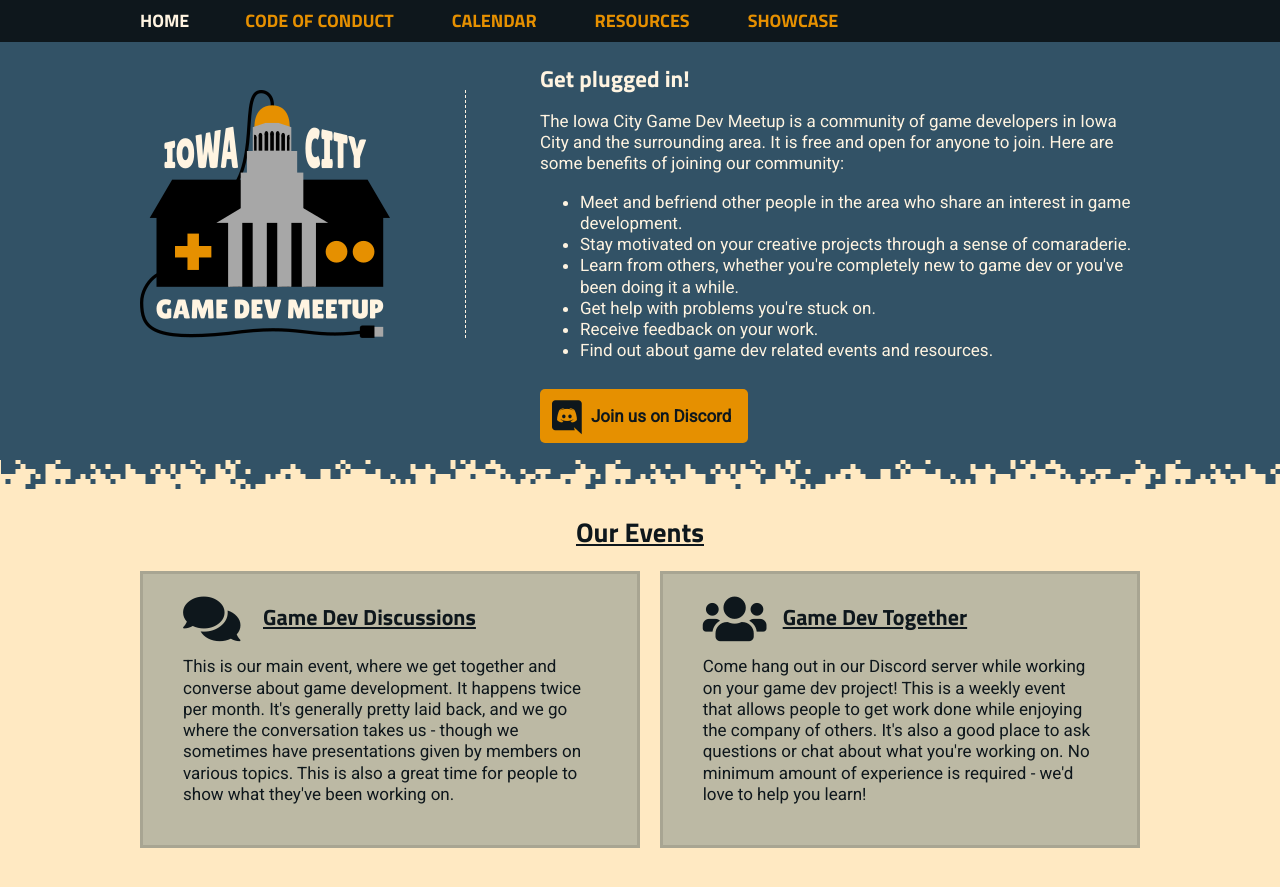
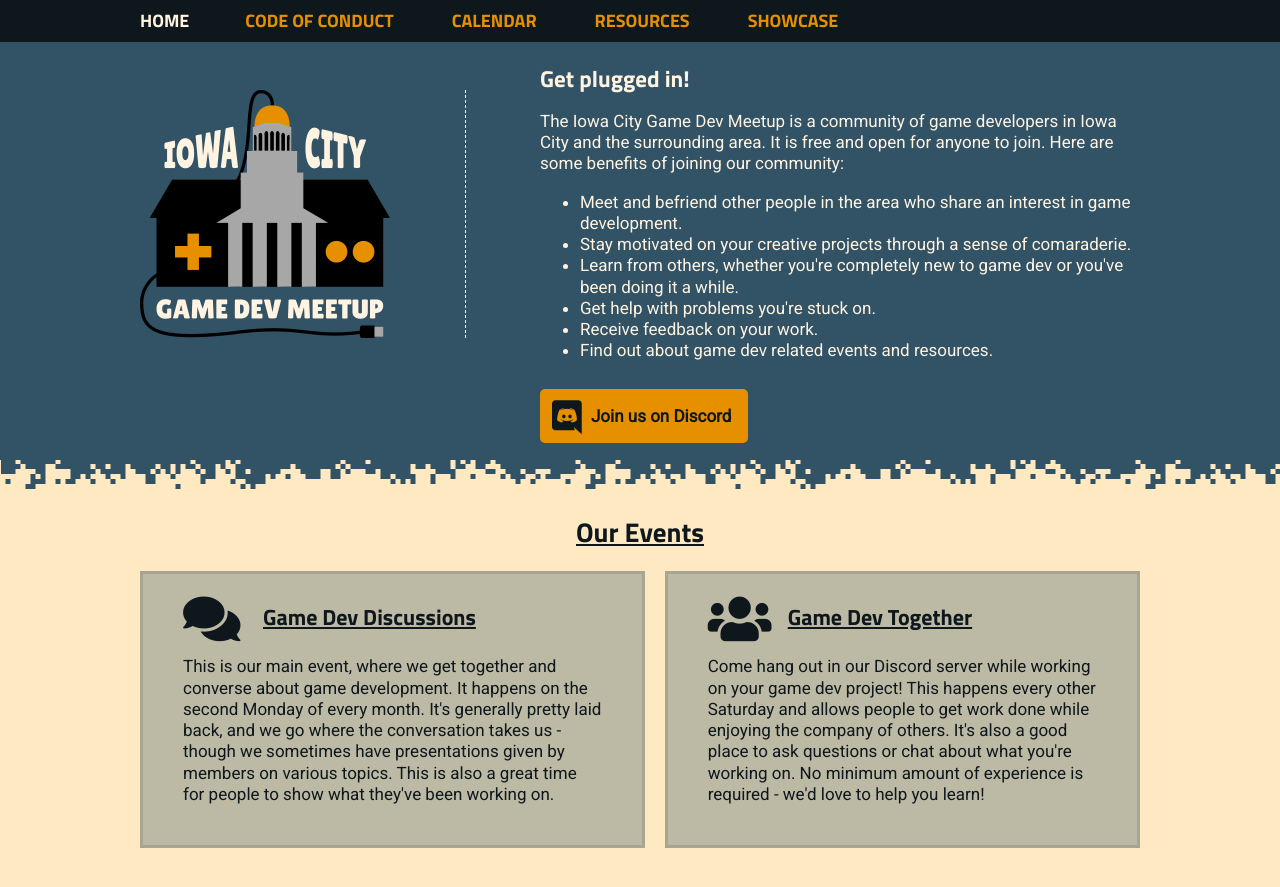
Before and after one commit to iowa-city-game-dev/iowa-city-game-dev.github.io, a Jekyll site: the page built from index.html, in a window 1280 px wide. Shown: the top 887 px of the page. Built offline with Jekyll 4.4.1, drawn with Linux system fonts in a browser that asks for light colours.

Commit message:
Update event descriptions

```diff
--- a/index.html
+++ b/index.html
@@ -52,10 +52,10 @@ showLogo: true
       </div>
       <h2>Game Dev Discussions</h2>
       <p>
-        This is our main event, where we get together and converse about game development. It happens twice per
-        month. It's generally pretty laid back, and we go where the conversation takes us - though we sometimes
-        have presentations given by members on various topics. This is also a great time for people to show what
-        they've been working on.
+        This is our main event, where we get together and converse about game development. It happens on the second
+        Monday of every month. It's generally pretty laid back, and we go where the conversation takes us - though we
+        sometimes have presentations given by members on various topics. This is also a great time for people to show
+        what they've been working on.
       </p>
     </article>
 
@@ -65,8 +65,8 @@ showLogo: true
       </div>
       <h2>Game Dev Together</h2>
       <p>
-        Come hang out in our Discord server while working on your game dev project! This is a weekly event that
-        allows people to get work done while enjoying the company of others. It's also a good place to ask
+        Come hang out in our Discord server while working on your game dev project! This happens every other Saturday
+        and allows people to get work done while enjoying the company of others. It's also a good place to ask
         questions or chat about what you're working on. No minimum amount of experience is required - we'd love to
         help you learn!
       </p>
```
